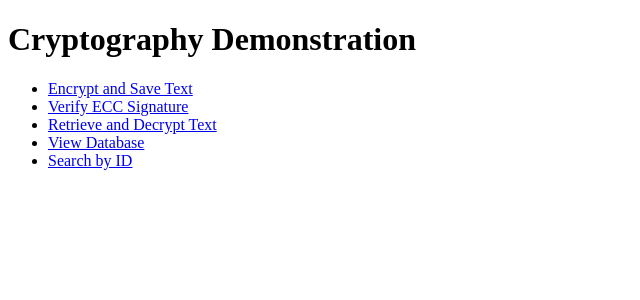
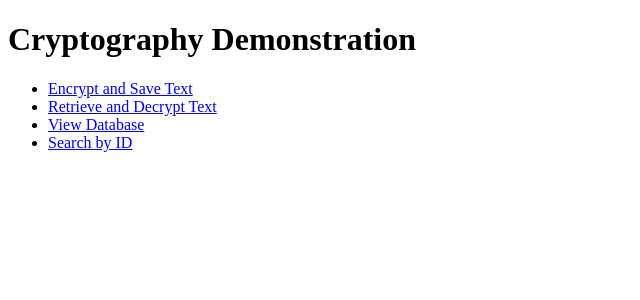
Before and after one commit to aa57c/CryptographyProject, a Flask app: page / in a window 1280 px wide. Shown: the top 300 px of the page, without its empty margins (0-640 px from the left). Run offline with Flask 3, Linux system fonts and the light colour scheme; some libraries are stand-ins or nearby versions.

Commit message:
removed verify signature view and combined it with the decrypt view

```diff
--- a/templates/home.html
+++ b/templates/home.html
@@ -20,7 +20,6 @@
 
     <ul>
         <li><a href="{{ url_for('encrypt_text') }}">Encrypt and Save Text</a></li>
-        <li><a href="{{ url_for('verify_signature') }}">Verify ECC Signature</a></li>
         <li><a href="{{ url_for('decrypt_text') }}">Retrieve and Decrypt Text</a></li>
         <li><a href="{{ url_for('view_database') }}">View Database</a></li>
         <li><a href="{{ url_for('search_by_id') }}">Search by ID</a></li>
```
